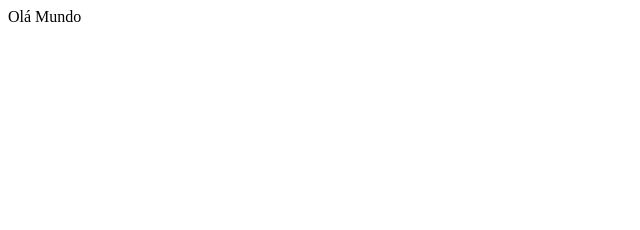
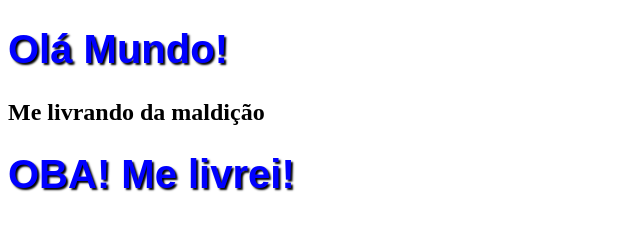
Before and after one commit to cg-torres/Projecto-Site, a plain HTML site: page index.html in a window 1280 px wide. Shown: the whole page, without its empty margins (0-640 px from the left). Drawn offline with Linux system fonts and the light colour scheme.

Commit message:
Update index.html

```diff
--- a/index.html
+++ b/index.html
@@ -4,9 +4,19 @@
     <meta charset="UTF-8">
     <meta http-equiv="X-UA-Compatible" content="IE=edge">
     <meta name="viewport" content="width=device-width, initial-scale=1.0">
-    <title>Document</title>
+    <title>Curso de HTML5</title>
+    <style>
+        h1{
+            font-family: Arial, Helvetica, sans-serif;
+            font-size: 30pt;
+            color: blue;
+            text-shadow: 2px 2px 2px black;
+        }
+    </style>
 </head>
 <body>
-    Olá Mundo
+    <h1>Olá Mundo!</h1>
+    <h2>Me livrando da maldição</h2>
+    <h1>OBA! Me livrei!</h1>
 </body>
 </html>
```
